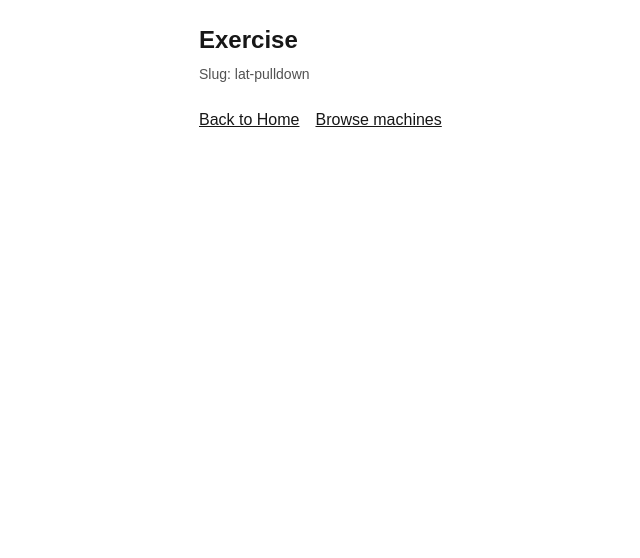
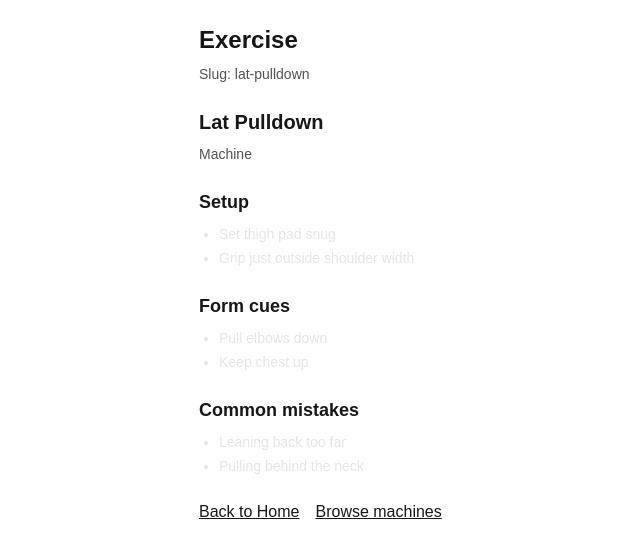
Before and after one commit to Loucahontas/gym-form-guide, a Next.js app in the folder gym-form-guide/: page /exercise/lat-pulldown in a window 1280 px wide. Shown: the top 558 px of the page, without its empty margins (177-817 px from the left). Built offline with nearby package versions, Linux system fonts and the light colour scheme.

Commit message:
feat: show exercise cues and mistakes

```diff
--- a/gym-form-guide/app/browse/machines/page.tsx
+++ b/gym-form-guide/app/browse/machines/page.tsx
@@ -1,10 +1,26 @@
 import Link from "next/link";
+import { sampleExercises } from "../../lib/sampleData";
 
 export default function BrowseMachinesPage() {
   return (
     <main className="mx-auto max-w-xl p-6">
       <h1 className="text-2xl font-semibold">Browse by machine</h1>
-      <p className="mt-2 text-sm text-neutral-600">Placeholder screen.</p>
+      <p className="mt-2 text-sm text-neutral-600">
+        Sample exercises (temporary).
+      </p>
+
+      <ul className="mt-6 grid gap-3">
+        {sampleExercises.map((ex) => (
+          <li key={ex.id} className="rounded-lg border p-4">
+            <Link className="underline" href={`/exercise/${ex.slug}`}>
+              {ex.name}
+            </Link>
+            <div className="mt-1 text-sm text-neutral-600">
+              {ex.equipmentType}
+            </div>
+          </li>
+        ))}
+      </ul>
 
       <div className="mt-6">
         <Link className="underline" href="/">
--- a/gym-form-guide/app/exercise/[slug]/page.tsx
+++ b/gym-form-guide/app/exercise/[slug]/page.tsx
@@ -1,14 +1,57 @@
 import Link from "next/link";
+import { sampleExercises } from "../../lib/sampleData";
 
-type PageProps = {
-  params: { slug: string };
-};
+export default async function ExercisePage({
+  params,
+}: {
+  params: Promise<{ slug: string }>;
+}) {
+  const { slug } = await params;
 
-export default function ExercisePage({ params }: PageProps) {
+  const exercise = sampleExercises.find((ex) => ex.slug === slug);
+
   return (
     <main className="mx-auto max-w-xl p-6">
       <h1 className="text-2xl font-semibold">Exercise</h1>
-      <p className="mt-2 text-sm text-neutral-600">Slug: {params.slug}</p>
+      <p className="mt-2 text-sm text-neutral-600">Slug: {slug}</p>
+
+      {!exercise ? (
+        <p className="mt-6">Not found.</p>
+      ) : (
+        <div className="mt-6 space-y-2">
+          <h2 className="text-xl font-semibold">{exercise.name}</h2>
+          <p className="text-sm text-neutral-600">{exercise.equipmentType}</p>
+        <div className="mt-6 space-y-6">
+  <section>
+    <h3 className="text-lg font-semibold">Setup</h3>
+    <ul className="mt-2 list-disc space-y-1 pl-5 text-sm text-neutral-200">
+      {exercise.setupCues.map((c) => (
+        <li key={c}>{c}</li>
+      ))}
+    </ul>
+  </section>
+
+  <section>
+    <h3 className="text-lg font-semibold">Form cues</h3>
+    <ul className="mt-2 list-disc space-y-1 pl-5 text-sm text-neutral-200">
+      {exercise.formCues.map((c) => (
+        <li key={c}>{c}</li>
+      ))}
+    </ul>
+  </section>
+
+  <section>
+    <h3 className="text-lg font-semibold">Common mistakes</h3>
+    <ul className="mt-2 list-disc space-y-1 pl-5 text-sm text-neutral-200">
+      {exercise.commonMistakes.map((m) => (
+        <li key={m}>{m}</li>
+      ))}
+    </ul>
+  </section>
+</div>
+
+        </div>
+      )}
 
       <div className="mt-6 flex gap-4">
         <Link className="underline" href="/">
--- /dev/null
+++ b/gym-form-guide/app/lib/sampleData.ts
@@ -0,0 +1,46 @@
+import type { Exercise } from "./types";
+
+export const sampleExercises: Exercise[] = [
+  {
+    id: "ex_leg_press",
+    name: "Leg Press",
+    slug: "leg-press",
+    equipmentType: "Machine",
+    bodyParts: ["legs", "glutes"],
+    aliases: ["leg push", "press machine", "sled press"],
+    setupCues: ["Set the seat so knees track over toes", "Feet flat on platform"],
+    formCues: ["Control the descent", "Do not lock out hard at the top"],
+    commonMistakes: ["Knees collapsing inward", "Going too deep and rounding hips"],
+    clips: [
+      {
+        id: "clip_lp_1",
+        title: "Leg press setup and form",
+        url: "https://www.youtube.com/watch?v=dQw4w9WgXcQ",
+        demonstratorPreference: "any",
+        expertise: "beginner",
+        goals: ["muscle", "strength"],
+      },
+    ],
+  },
+  {
+    id: "ex_lat_pulldown",
+    name: "Lat Pulldown",
+    slug: "lat-pulldown",
+    equipmentType: "Machine",
+    bodyParts: ["back"],
+    aliases: ["pull down", "lat machine", "cable pulldown"],
+    setupCues: ["Set thigh pad snug", "Grip just outside shoulder width"],
+    formCues: ["Pull elbows down", "Keep chest up"],
+    commonMistakes: ["Leaning back too far", "Pulling behind the neck"],
+    clips: [
+      {
+        id: "clip_lpdown_1",
+        title: "Lat pulldown basics",
+        url: "https://www.youtube.com/watch?v=dQw4w9WgXcQ",
+        demonstratorPreference: "any",
+        expertise: "beginner",
+        goals: ["muscle"],
+      },
+    ],
+  },
+];
--- /dev/null
+++ b/gym-form-guide/app/lib/types.ts
@@ -0,0 +1,28 @@
+export type ExpertiseLevel = "beginner" | "intermediate";
+
+export type Goal = "strength" | "muscle" | "fat-loss" | "mobility";
+
+export type DemonstratorPreference = "any" | "female" | "male";
+
+export type Clip = {
+  id: string;
+  title: string;
+  url: string;
+  durationSeconds?: number;
+  demonstratorPreference?: DemonstratorPreference;
+  expertise?: ExpertiseLevel;
+  goals?: Goal[];
+};
+
+export type Exercise = {
+  id: string;
+  name: string;
+  slug: string;
+  equipmentType: string;
+  bodyParts: string[];
+  aliases: string[];
+  setupCues: string[];
+  formCues: string[];
+  commonMistakes: string[];
+  clips: Clip[];
+};
```
